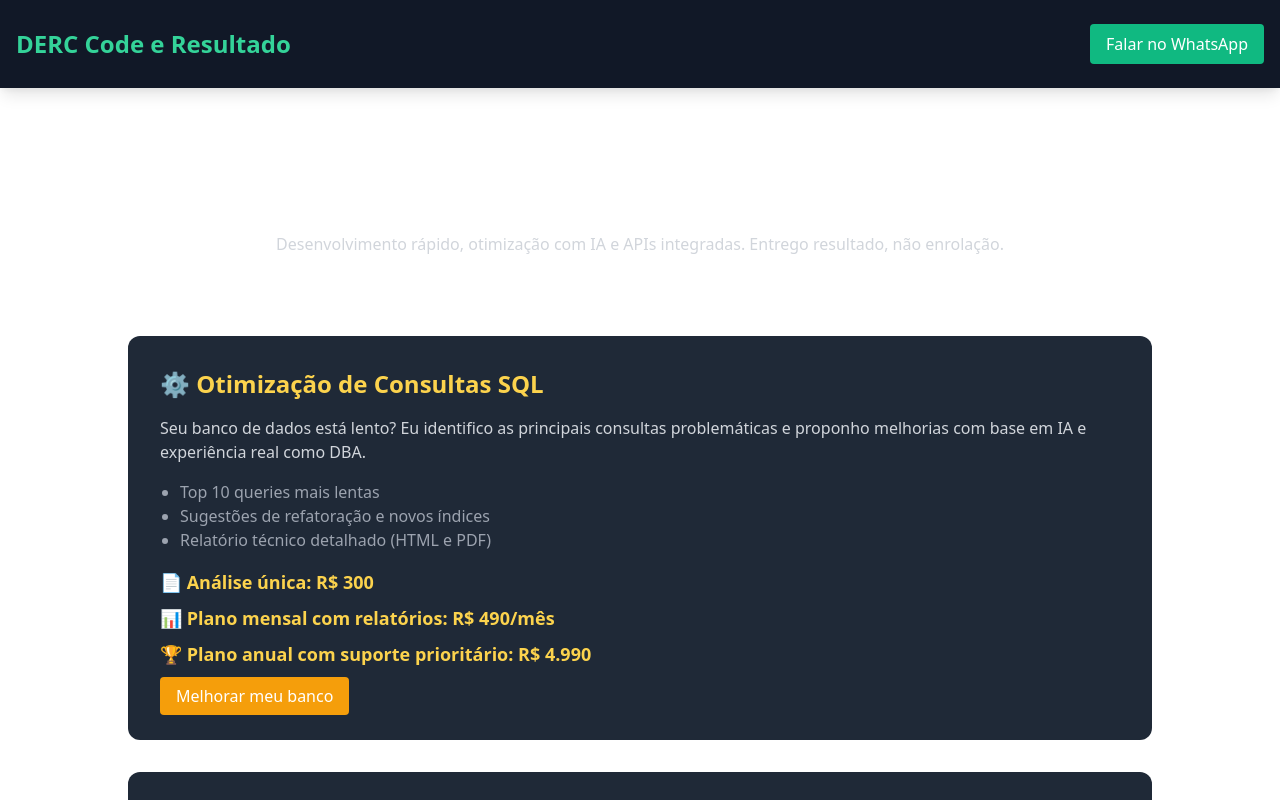
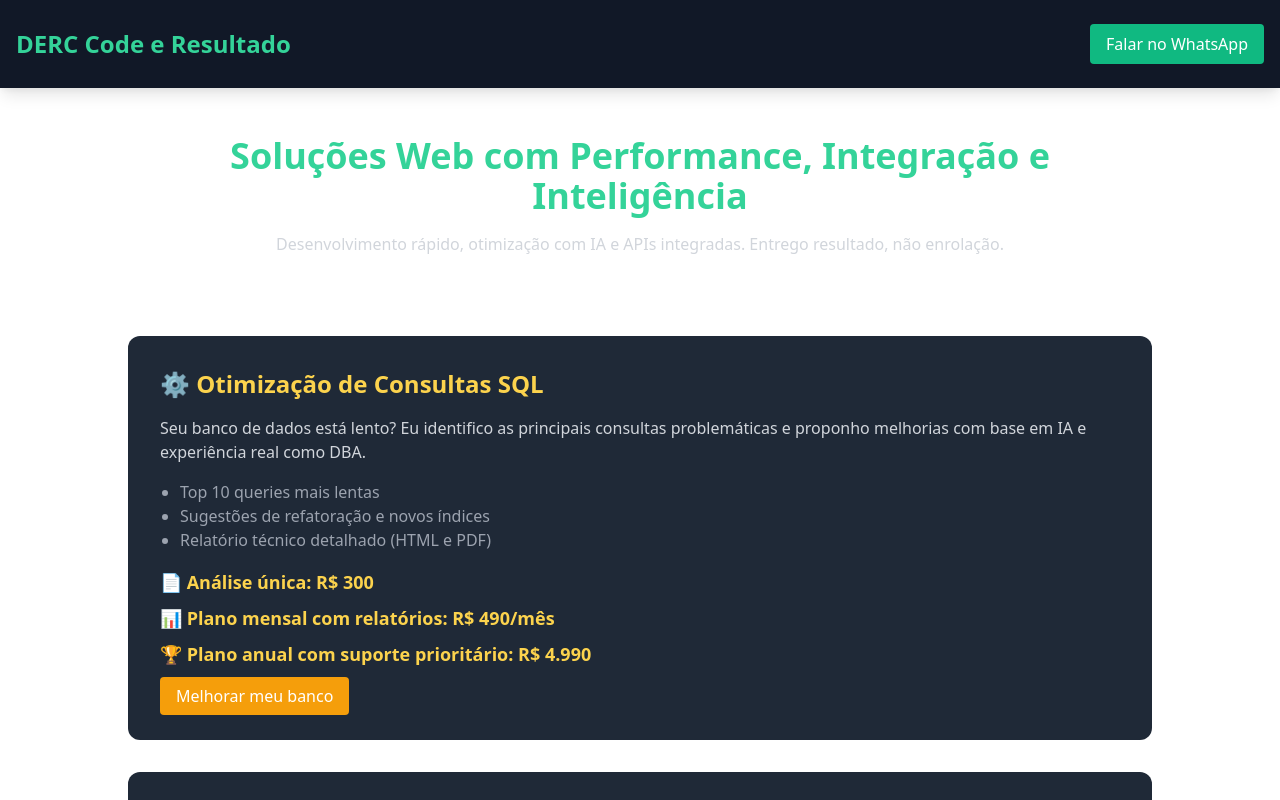
Before and after one commit to daniloercosta/DERC-Code-e-Resultado, a plain HTML site: page docs/index.html in a window 1280 px wide. Shown: the top 800 px of the page. Drawn offline with nearby package versions, Linux system fonts and the light colour scheme.

Commit message:
Alteração do index
Alteração do index

```diff
--- a/docs/index.html
+++ b/docs/index.html
@@ -16,7 +16,7 @@
   </header>
 
   <section class="py-12 px-4 text-center max-w-4xl mx-auto">
-    <h2 class="text-3xl md:text-4xl font-bold mb-4">Soluções Web com Performance, Integração e Inteligência</h2>
+    <h2 class="text-3xl md:text-4xl font-bold mb-4 text-green-400">Soluções Web com Performance, Integração e Inteligência</h2>
     <p class="text-gray-300">Desenvolvimento rápido, otimização com IA e APIs integradas. Entrego resultado, não enrolação.</p>
   </section>
 
```
